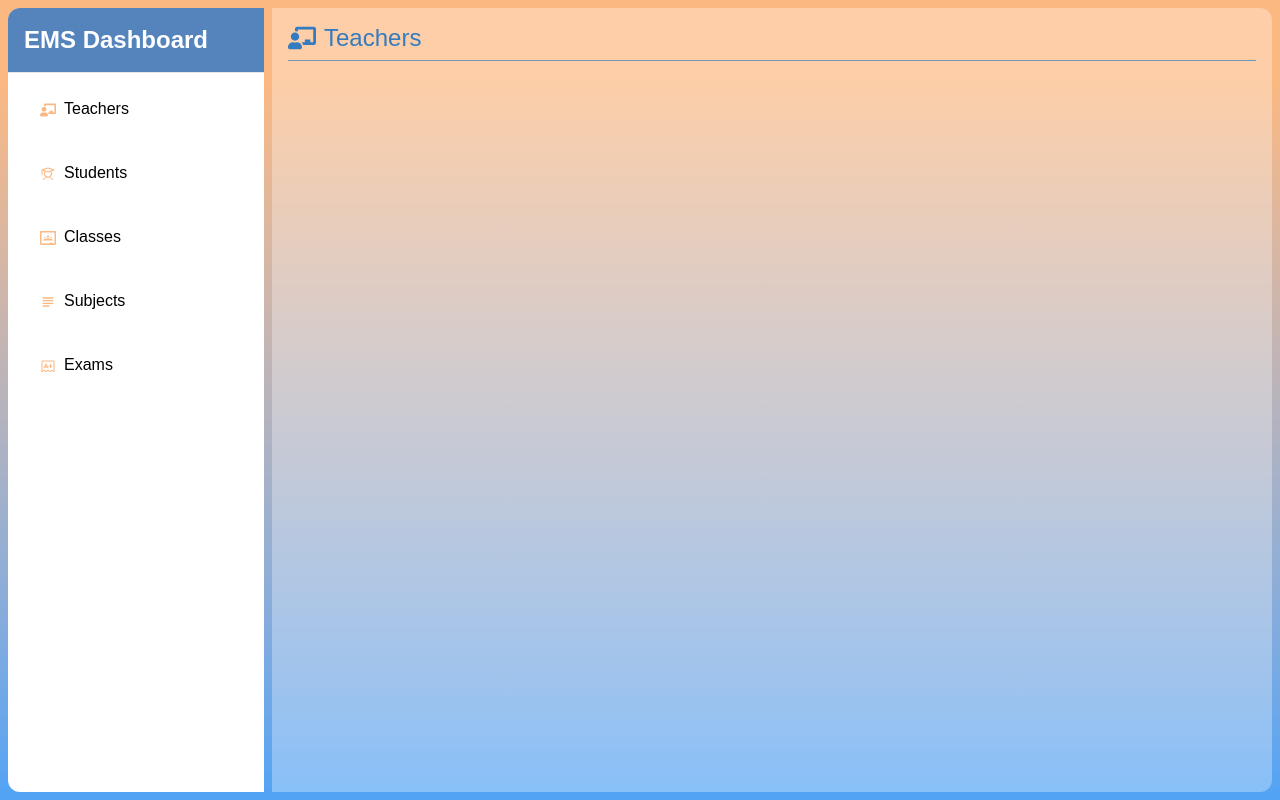
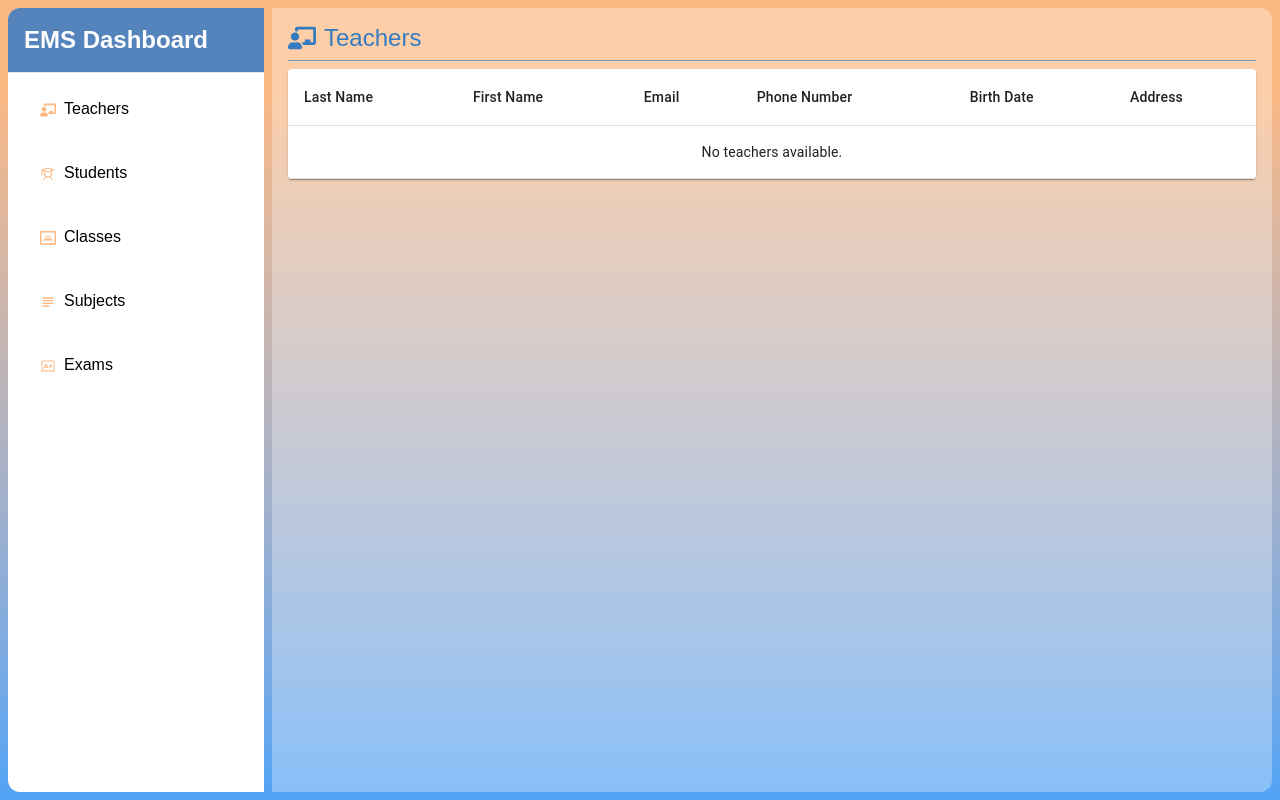
Before and after one commit to BookDang/ems, a Next.js app in the folder nextjs-app/: page /dashboard/teachers in a window 1280 px wide. Built offline with nearby package versions, Linux system fonts and the light colour scheme.

Commit message:
#10 - Refactor code structure for improved readability and maintainability

```diff
--- a/nextjs-app/app/(ui)/dashboard/(main)/teachers/page.tsx
+++ b/nextjs-app/app/(ui)/dashboard/(main)/teachers/page.tsx
@@ -1,6 +1,7 @@
 import React from "react"
 import { FaChalkboardTeacher } from "react-icons/fa"
 import PageTitle from "@/app/(ui)/dashboard/_components/common/PageTitle"
+import TeacherList from "@/app/(ui)/dashboard/_components/teacher/TeacherList"
 
 const Teacher: React.FC = () => {
     return (
@@ -15,6 +16,9 @@ const Teacher: React.FC = () => {
                     />
                 }
             />
+            <div className="mt-1">
+                <TeacherList teachers={[]} />
+            </div>
         </>
     )
 }
--- a/nextjs-app/app/(ui)/dashboard/_components/index.ts
+++ b/nextjs-app/app/(ui)/dashboard/_components/index.ts
@@ -1,3 +1,12 @@
 import SideNav from "@/app/(ui)/dashboard/_components/sidenav/page"
+import PageTitle from "@/app/(ui)/dashboard/_components/common/PageTitle"
 
-export { SideNav }
+import TeacherList from "@/app/(ui)/dashboard/_components/teacher/TeacherList"
+
+export { SideNav, PageTitle }
+
+const TeacherComponents = {
+    TeacherList,
+}
+
+export default TeacherComponents
--- a/nextjs-app/app/(ui)/dashboard/_components/sidenav/page.tsx
+++ b/nextjs-app/app/(ui)/dashboard/_components/sidenav/page.tsx
@@ -12,7 +12,7 @@ const SideNav = () => {
                 <div>
                     <h2 className="text-2xl rounded-tl-xl font-bold text-white bg-dark-blue-ems/70 p-4 border-b border-gray-200">
                         <Link
-                            href="#"
+                            href="/dashboard"
                             className="hover:text-white block w-full h-full"
                         >
                             <span>EMS Dashboard</span>
--- /dev/null
+++ b/nextjs-app/app/(ui)/dashboard/_components/teacher/TeacherList.tsx
@@ -0,0 +1,97 @@
+"use client"
+
+import {
+    TableContainer,
+    Paper,
+    Table,
+    TableHead,
+    TableRow,
+    TableCell,
+    TableBody,
+} from "@mui/material"
+import React from "react"
+
+interface TeacherListProps {
+    teachers: {
+        id: string
+        last_name: string
+        first_name: string
+        email: string
+        phone_number: string
+        date_of_birth: string
+        address: string
+    }[]
+}
+
+const cols = [
+    {
+        key: "last_name",
+        label: "Last Name",
+    },
+    {
+        key: "first_name",
+        label: "First Name",
+    },
+    {
+        key: "email",
+        label: "Email",
+    },
+    {
+        key: "phone_number",
+        label: "Phone Number",
+    },
+    {
+        key: "date_of_birth",
+        label: "Birth Date",
+    },
+    {
+        key: "address",
+        label: "Address",
+    },
+]
+
+export const TeacherList: React.FC<TeacherListProps> = ({ teachers }) => {
+    const [isLoading, setIsLoading] = React.useState(false)
+
+    return (
+        <TableContainer component={Paper}>
+            <Table sx={{ minWidth: 650 }} aria-label="simple table">
+                <TableHead>
+                    <TableRow>
+                        {cols.map((col) => (
+                            <TableCell key={col.key}>{col.label}</TableCell>
+                        ))}
+                    </TableRow>
+                </TableHead>
+                <TableBody>
+                    {isLoading ? (
+                        <TableRow>
+                            <TableCell colSpan={cols.length} align="center">
+                                Loading...
+                            </TableCell>
+                        </TableRow>
+                    ) : teachers.length === 0 ? (
+                        <TableRow>
+                            <TableCell colSpan={cols.length} align="center">
+                                No teachers available.
+                            </TableCell>
+                        </TableRow>
+                    ) : (
+                        teachers.map((teacher) => (
+                            <TableRow key={teacher.id}>
+                                <TableCell>{teacher.last_name}</TableCell>
+                                <TableCell>{teacher.first_name}</TableCell>
+                                <TableCell>{teacher.email}</TableCell>
+                                <TableCell>{teacher.phone_number}</TableCell>
+                                <TableCell>{teacher.date_of_birth}</TableCell>
+                                <TableCell>{teacher.address}</TableCell>
+                            </TableRow>
+                        ))
+                    )}
+                </TableBody>
+            </Table>
+        </TableContainer>
+    )
+}
+
+export default TeacherList
--- /dev/null
+++ b/nextjs-app/app/(ui)/dashboard/_components/teacher/index.ts
@@ -0,0 +1,3 @@
+import TeacherList from "@/app/(ui)/dashboard/_components/teacher/TeacherList"
+
+export { TeacherList }
--- a/nextjs-app/package.json
+++ b/nextjs-app/package.json
@@ -10,6 +10,9 @@
     "pretty": "prettier --write ."
   },
   "dependencies": {
+    "@emotion/react": "^11.14.0",
+    "@emotion/styled": "^11.14.1",
+    "@mui/material": "^7.3.6",
     "@prisma/adapter-pg": "^7.1.0",
     "@prisma/client": "^7.1.0",
     "next": "16.0.3",
```
Also changed, not shown: 1 other file (tests, documents, lock files or other folders).
